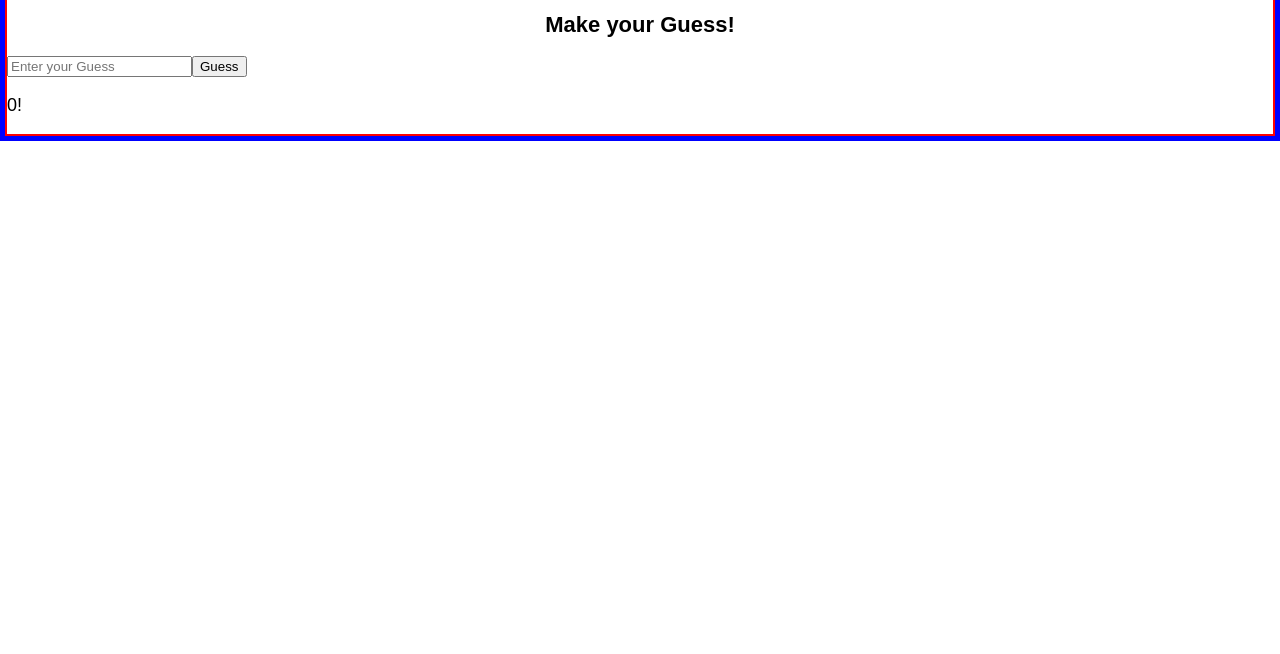
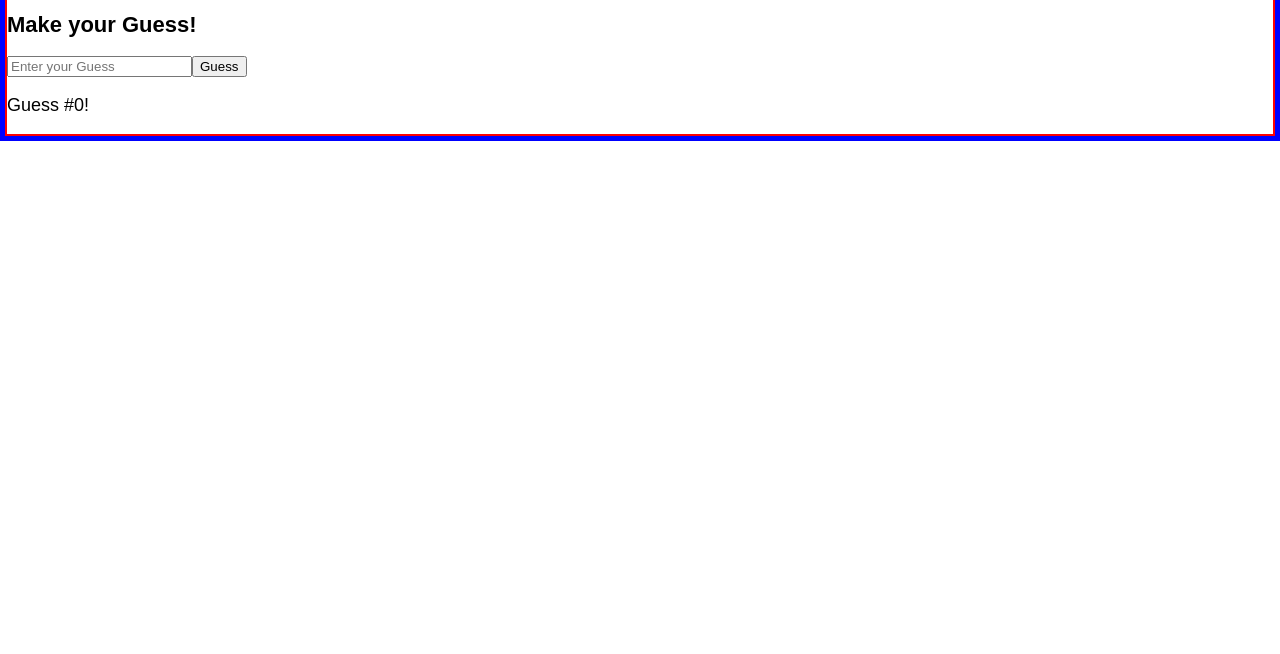
Before and after one commit to sgarcia30/hot-and-cold, a React app: page / in a window 1280 px wide. Shown: the part 146-800 px from the top of the page. Built offline with nearby package versions, Linux system fonts and the light colour scheme.

Commit message:
adding game functionality

```diff
--- a/src/components/banner.js
+++ b/src/components/banner.js
@@ -20,7 +20,10 @@ export default function Banner(props) {
 						<a
 						className='new-game'
 						href='#'
-						onClick={() => props.setNumber()}
+						onClick={() => {
+							props.setNumber();
+							props.resetGame();
+						}}
 						>
 						+ New Game
 						</a>
--- a/src/components/game.css
+++ b/src/components/game.css
@@ -1,3 +1,7 @@
 * {
 	box-sizing: border-box;
 }
+
+h2 {
+	text-align: left;
+}
--- a/src/components/game.js
+++ b/src/components/game.js
@@ -6,7 +6,14 @@ export default function Game(props) {
 	return (
 		<section className="game">
 			<h2>Make your Guess!</h2>
-			<form>
+			<span id='feedback'>{props.curFeedback}</span>
+			<form
+			onSubmit={(event) => {
+				event.preventDefault();
+				props.userGuess(event.target.userGuess.value);
+				event.target.userGuess.value = '';
+			}}
+			>
 				<input
 				type='text'
 				name='userGuess'
@@ -15,9 +22,6 @@ export default function Game(props) {
 				autoComplete='off'
 				placeholder='Enter your Guess'
 				required
-				onSubmit={(event) => {
-					props.setCurGuess(event.target.value);
-				}}
 				>
 				</input>
 				<input
@@ -26,14 +30,11 @@ export default function Game(props) {
 				className='button'
 				name='submit'
 				value='Guess'
-				onSubmit={(event) => {
-					event.preventDefault();
-				}}
 				>
 				</input>
 			</form>
 			<p>
-				<span id='count'>0</span>!
+				<span id='count'>Guess #{props.guessCount}</span>!
 			</p>
 			<ul id='guessList' className='guessBox'>
 			</ul>
--- a/src/components/main.js
+++ b/src/components/main.js
@@ -8,18 +8,28 @@ export default class Main extends React.Component {
 	constructor(props) {
 		super(props);
 		this.state = {
-			number: this.randomNum(),
+			answer: this.randomNum(),
 			curGuess: '',
 			historicalGuesses: [],
 			curFeedback: '',
-			possFeedback: ['hot', 'cold'],
+			possFeedback: ['hot', 'cold', 'Winner!'],
 			instrucButton: false
 		}
 	}
 
-	setCurGuess(curGuess) {
+	userGuess(curGuess) {
 		this.setState({
-			curGuess
+			curGuess,
+			historicalGuesses: [...this.state.historicalGuesses, curGuess],
+			curFeedback: this.setFeedBack(curGuess)
+		})
+	}
+
+	resetGame() {
+		this.setState({
+			curFeedback: '',
+			historicalGuesses: [],
+			curGuess: ''
 		})
 	}
 
@@ -30,7 +40,7 @@ export default class Main extends React.Component {
 
 	setNumber() {
 		this.setState({
-			number: this.randomNum()
+			answer: this.randomNum()
 		})
 	}
 
@@ -41,6 +51,20 @@ export default class Main extends React.Component {
 		})
 	}
 
+	setFeedBack(curGuess) {
+		const answerMinus10 = this.state.answer - 10;
+		const answerPlus10 = this.state.answer + 10;
+		if (curGuess == this.state.answer) {
+			return 'Winner!'
+		}
+		else if ( answerMinus10 <= curGuess && curGuess <= answerPlus10) {
+			return 'hot'
+		}
+		else {
+			return 'cold'
+		}
+	}
+
 	render() {
 		if (!this.state.instrucButton) {
 			return (
@@ -48,10 +72,13 @@ export default class Main extends React.Component {
 					<Banner
 					setNumber={() => this.setNumber()}
 					setInstrucButt={(instrucButton) => this.setInstrucButt(instrucButton)}
+					resetGame={() => this.resetGame()}
 					/>
 					<Game
 					number={this.state.number}
-					setCurGuess={(curGuess) => this.setCurGuess(curGuess)}
+					userGuess={(curGuess) => this.userGuess(curGuess)}
+					guessCount={this.state.historicalGuesses.length}
+					curFeedback={this.state.curFeedback}
 					/>
 				</div>
 			)
```
